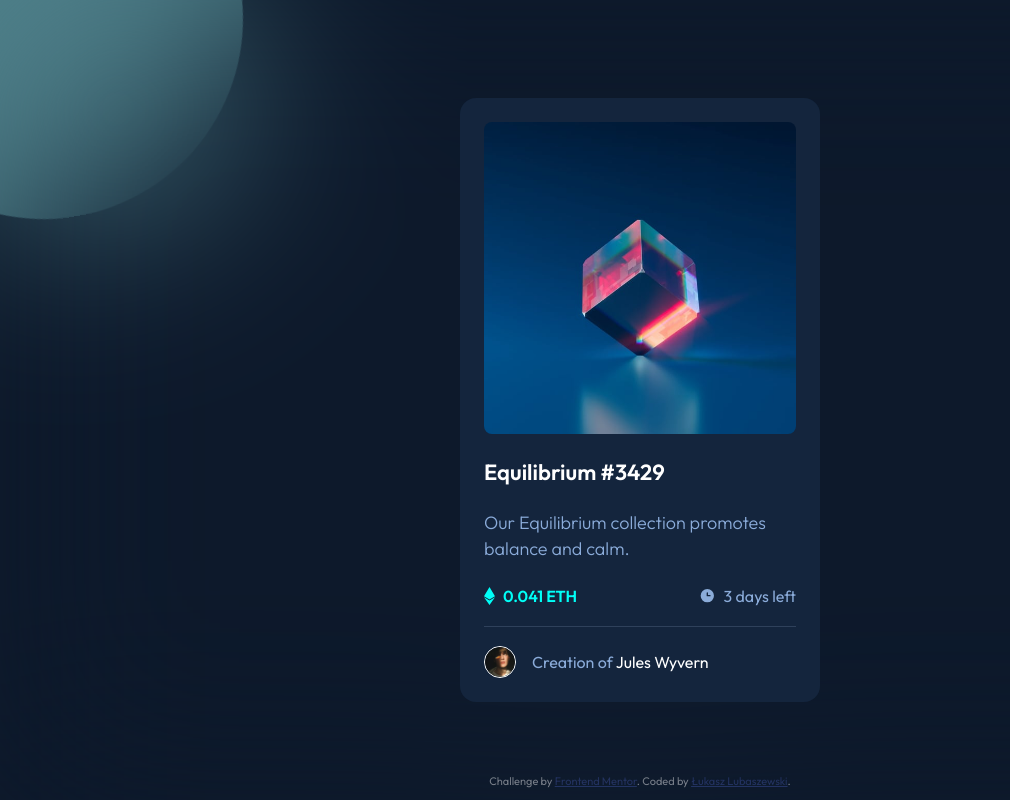
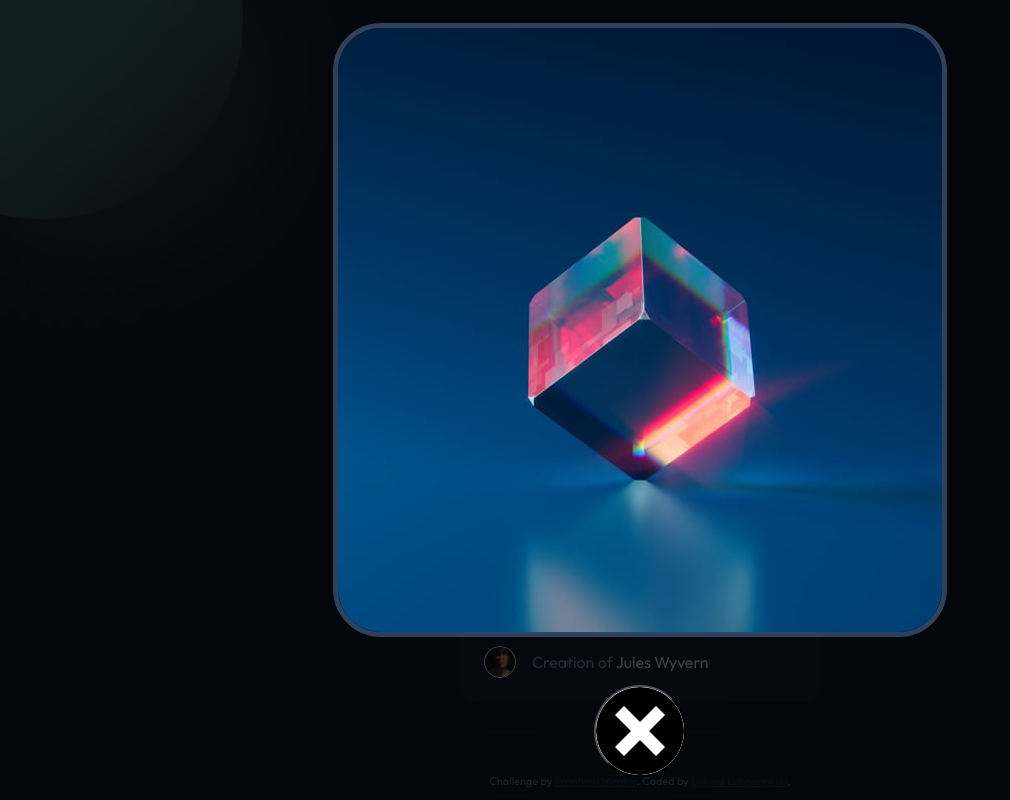
Before and after one commit to luckyszakul0/FM-NFT-preview-card-component, a plain HTML site: page index.html in a window 1280 px wide. Both pictures are taken after a click on the element 640 px from the left and 277 px from the top of the page. Shown: the whole page, without its empty margins (0-1010 px from the left). Drawn offline with Linux system fonts and the light colour scheme.

Commit message:
done the image portion but still some issues

```diff
--- a/index.html
+++ b/index.html
@@ -12,6 +12,12 @@
   <title>Frontend Mentor | NFT preview card component</title>
 </head>
 <body>
+
+  <div class="dimmer"></div>
+  <section class="enlarged">
+    <img src="./images/image-equilibrium.jpg" alt="Enlarged Equilibrium NFT">
+    <button id="exit"><img src="./images/x-icon.png" alt="Close"></button>
+  </section>
 
   <main class="container">
     <div class="nft">
--- a/js/main.js
+++ b/js/main.js
@@ -1,6 +1,8 @@
 //the blob is VERY HEAVILY inspired from Hyperplexed's codepen and YT video https://codepen.io/Hyperplexed/pen/KKBjvbG
 
 const blob = document.getElementById("blob");
+const enlarged = document.querySelector(".enlarged");
+const dimmer = document.querySelector(".dimmer");
 
 // Check if the device has touch support, if yes hide the blob on those devices to dodge spacing and scrolling problems
 if ('ontouchstart' in window || navigator.maxTouchPoints) {
@@ -18,3 +20,19 @@ if ('ontouchstart' in window || navigator.maxTouchPoints) {
         });
     }
 }
+
+document.querySelector(".nft").addEventListener("click", () => {
+    enlarged.style.display = "flex";
+    enlarged.style.animation = "slideIn 0.5s forwards";
+    dimmer.style.display = "block";
+    dimmer.style.animation = "dimWebsite 0.5s forwards"
+})
+
+document.querySelector("#exit").addEventListener("click", () => {
+    enlarged.style.animation = "slideOut 0.5s forwards";
+    dimmer.style.animation = "undimWebiste 0.5s forwards";
+    setTimeout(() => {
+        enlarged.style.display = "none";
+        dimmer.style.display = "none";
+    }, 500);
+})
--- /dev/null
+++ b/scss/layout/_dimmer.scss
@@ -0,0 +1,77 @@
+@use '../utilities' as *;
+
+@keyframes slideIn{
+    from{
+        opacity: 0;
+        transform: translateY(-100px);
+    }
+    to{
+        opacity: 1;
+        transform: translateY(0);
+    }
+}
+
+@keyframes slideOut{
+    from{
+        opacity: 1;
+        transform: translateY(0);
+    }
+    to{
+        opacity: 0;
+        transform: translateY(100px);
+    }
+}
+
+@keyframes dimWebsite {
+    from{
+        opacity: 0;
+    }
+    to{
+        opacity: 0.75;
+    }
+}
+
+@keyframes undimWebsite{
+    from{
+        opacity: 0.75;
+    }
+    to{
+        opacity: 0;
+    }
+}
+
+.dimmer{
+    background: hsl(0, 0%, 0%);
+    display: none;
+    opacity: 0;
+    width: 100%;
+    height: 100%;
+    position: absolute;
+    top: 0;
+    left: 0;
+    z-index: 200;
+}
+
+.enlarged{
+    @include flex(center, center, column);
+    position: fixed;
+    gap: 3rem;
+    z-index: 300;
+    opacity: 0;
+    display: none;
+    transform: translateY(-150px);
+
+    &>img{
+        border-radius: 3rem;
+        border: 5px solid $veryDarkBlue;
+    }
+
+    #exit{
+        width: 10%;
+        aspect-ratio: 1/1;
+        background: $white;
+        border-radius: 50%;
+        overflow: hidden;
+        cursor: pointer;
+    }
+}
--- a/scss/layout/_index.scss
+++ b/scss/layout/_index.scss
@@ -2,3 +2,4 @@
 @forward './main';
 @forward './info';
 @forward './cursorblob';
+@forward './dimmer';
```
Also changed, not shown: css/main.min.css, images/x-icon.png (added), 1 other file.
